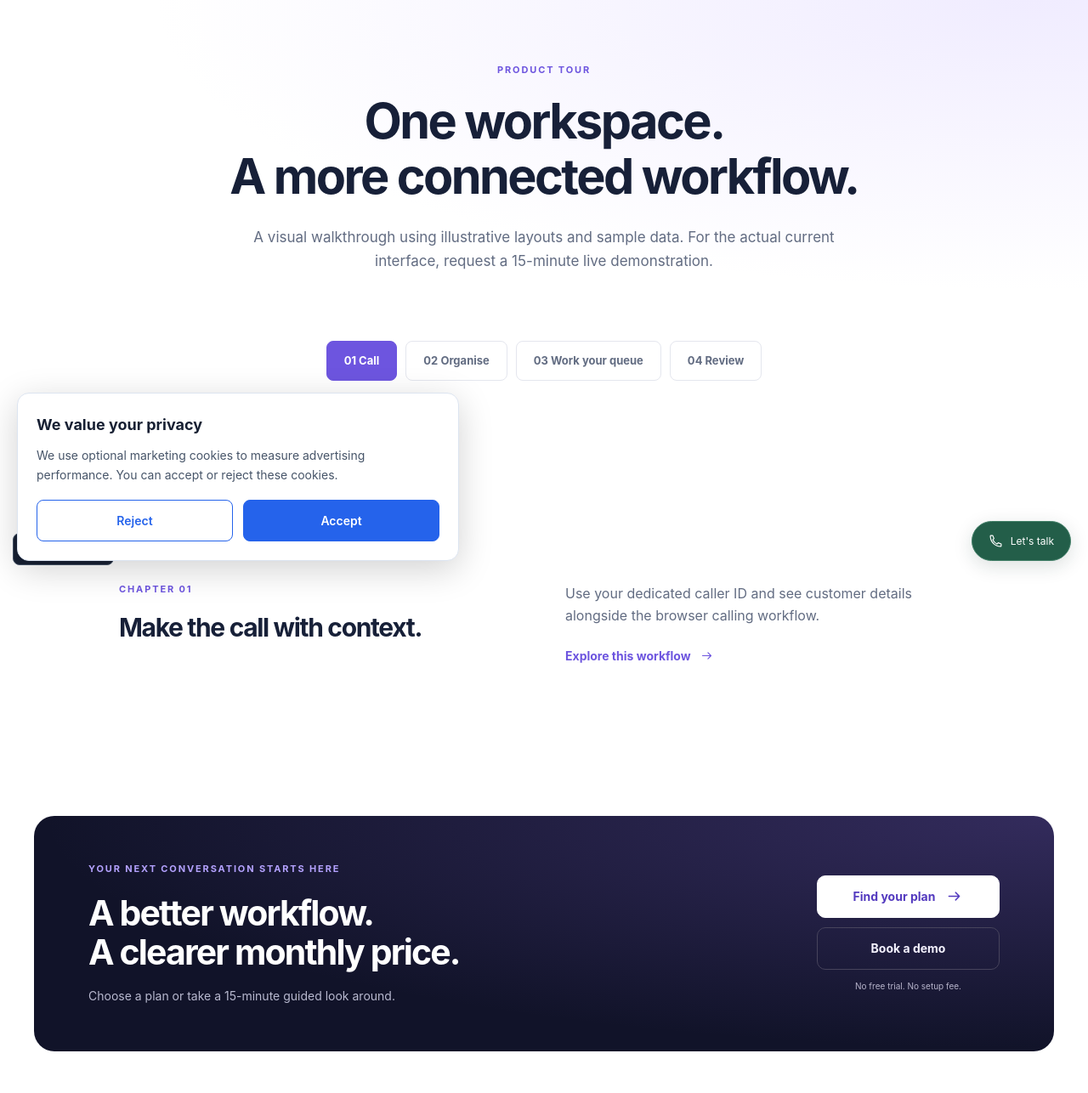
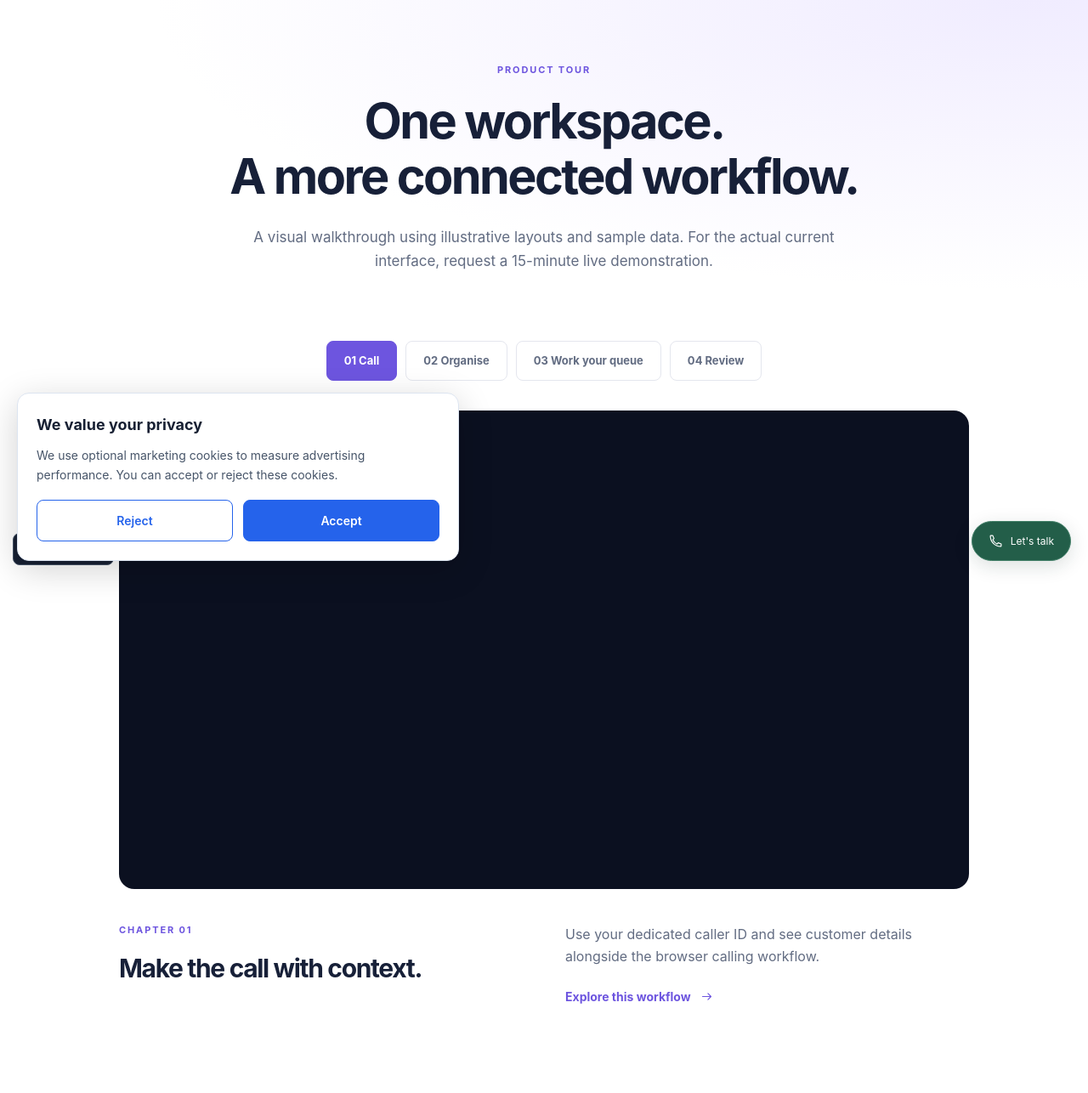
Before and after one commit to Dialnytics-1/Dialnytics-Web, a FastAPI app: page /product/tour/ in a window 1280 px wide. Shown: the part 120-1406 px from the top of the page at 85% size. Run offline with FastAPI, Linux system fonts and the light colour scheme; parts of the project's set-up code (start-up, migrations or seed data) failed here and were passed over; some libraries are stand-ins or nearby versions.

Commit message:
Add styles for dialnytics-tour-player component

```diff
--- a/Dialnytics-Marketing/static/css/site.css
+++ b/Dialnytics-Marketing/static/css/site.css
@@ -248,3 +248,17 @@ textarea:focus {
     transform: translateY(0);
   }
 }
+.dialnytics-tour-player {
+    width: 100%;
+    aspect-ratio: 16 / 9;
+    background: #0b1020;
+    border-radius: 18px;
+    overflow: hidden;
+}
+
+.dialnytics-tour-player iframe {
+    display: block;
+    width: 100%;
+    height: 100%;
+    border: 0;
+}
```
